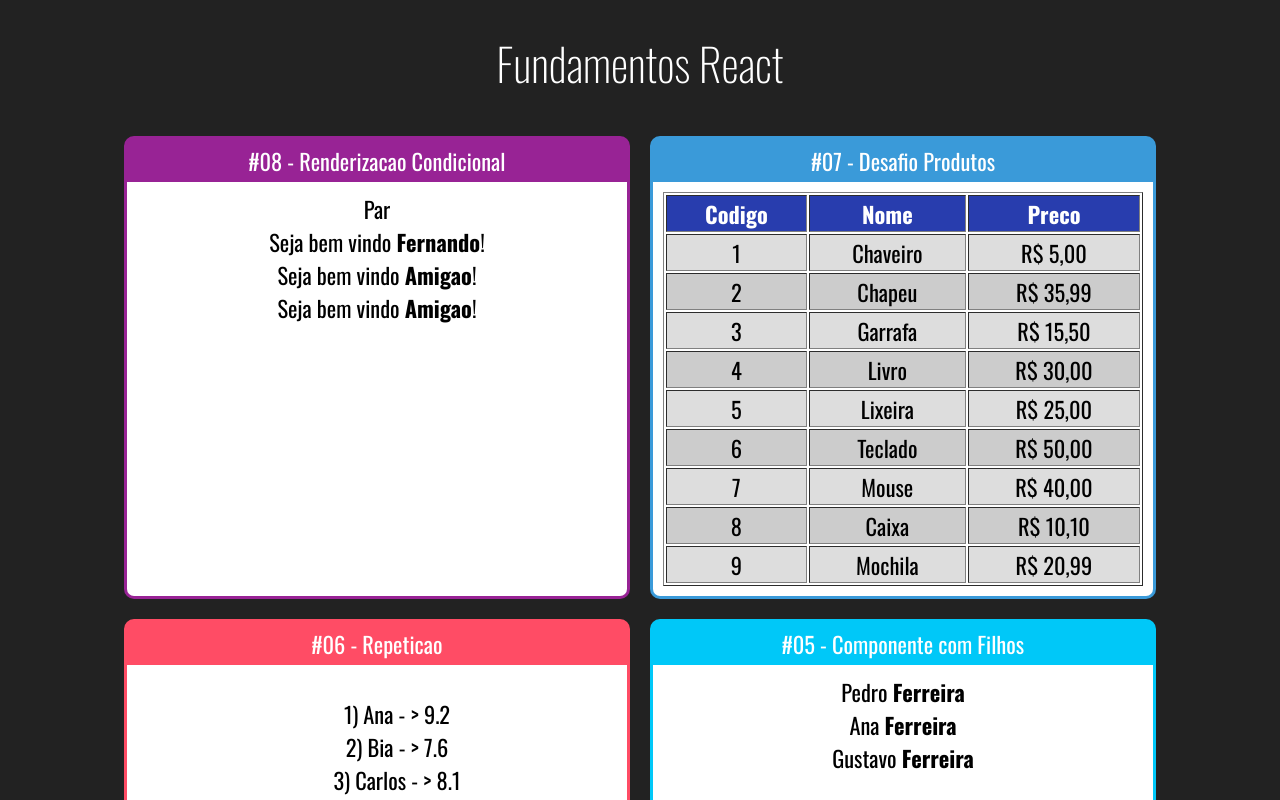
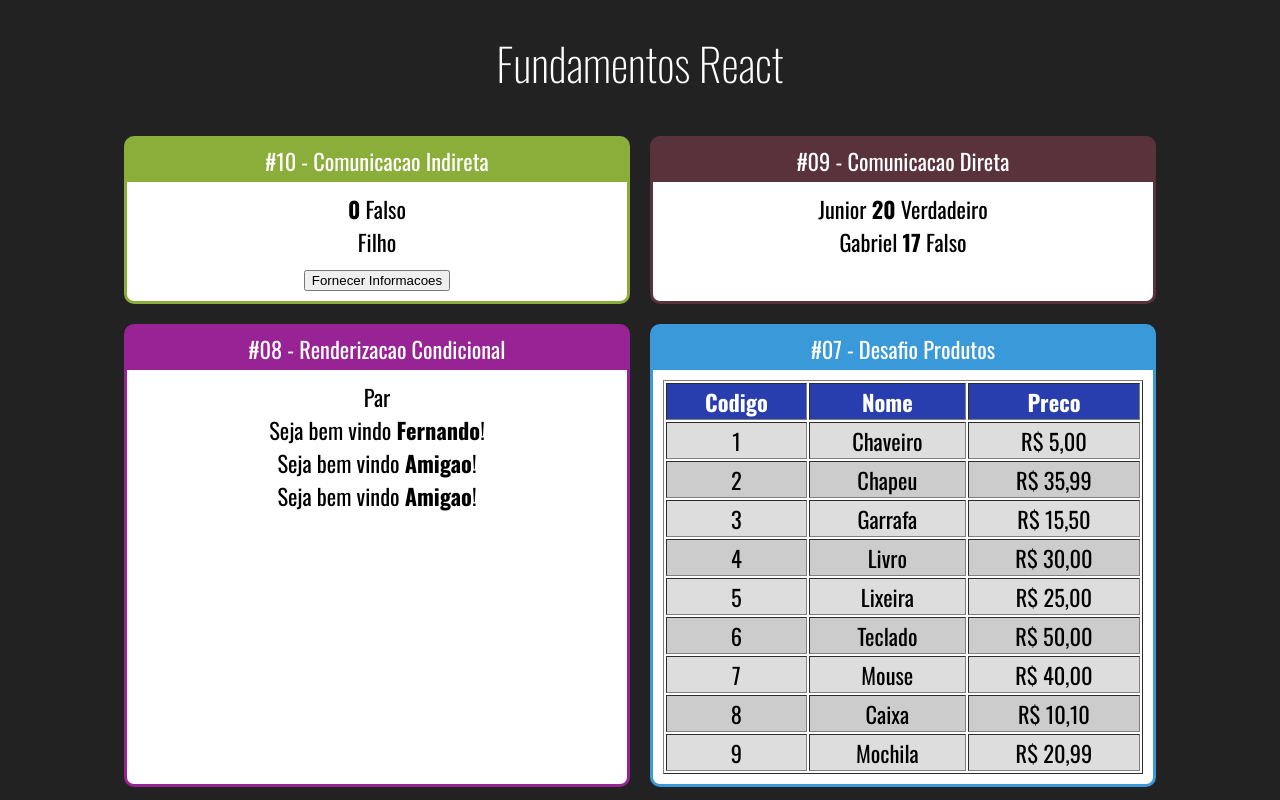
Before and after one commit to migvidro/curso-react, a React (Create React App) app in the folder fundamentos-react/: page / in a window 1280 px wide. Shown: the top 800 px of the page. Built offline with nearby package versions, Linux system fonts and the light colour scheme.

Commit message:
communication between components using props and callback

```diff
--- a/fundamentos-react/src/App.jsx
+++ b/fundamentos-react/src/App.jsx
@@ -13,11 +13,19 @@
 import TabelaProduto from "./components/repeticao/TabelaProdutos";
 import ParOuImpar from "./components/condicional/ParOuImpar";
 import UsuarioInfo from "./components/condicional/UsuarioInfo";
+import DiretaPai from "./components/comunicacao/DiretaPai";
+import IndiretaPai from "./components/comunicacao/IndiretaPai";
 
 export default () => (
   <div className="App">
     <h1>Fundamentos React</h1>
     <div className="Cards">
+    <Card titulo="#10 - Comunicacao Indireta" color="#8BAD39">
+        <IndiretaPai />
+      </Card>
+      <Card titulo="#09 - Comunicacao Direta" color="#59323C">
+        <DiretaPai />
+      </Card>
       <Card titulo="#08 - Renderizacao Condicional" color="#982395">
         <ParOuImpar numero={20} />
         <UsuarioInfo usuario={{ nome: "Fernando" }} />
--- /dev/null
+++ b/fundamentos-react/src/components/comunicacao/DiretaFilho.jsx
@@ -0,0 +1,13 @@
+import React from "react";
+
+const DiretaFilho = (props) => {
+    return (
+        <div>
+            <span>{props.nome} </span>
+            <span><strong>{props.idade}</strong> </span>
+            <span>{props.nerd ? "Verdadeiro" : "Falso"}</span>
+        </div>
+    );
+};
+
+export default DiretaFilho;
--- /dev/null
+++ b/fundamentos-react/src/components/comunicacao/DiretaPai.jsx
@@ -0,0 +1,13 @@
+import React from "react";
+import DiretaFilho from "./DiretaFilho";
+
+const DiretaPai = (props) => {
+  return (
+    <div>
+      <DiretaFilho nome="Junior" idade={20} nerd={true} />
+      <DiretaFilho nome="Gabriel" idade={17} nerd={false} />
+    </div>
+  );
+};
+
+export default DiretaPai;
--- /dev/null
+++ b/fundamentos-react/src/components/comunicacao/IndiretaFilho.jsx
@@ -0,0 +1,14 @@
+import React from "react";
+
+const IndiretaFilho = (props) => {
+  return (
+    <div>
+      <div>Filho</div>
+      <button onClick={(e) => props.quandoClicar("Joao", 53, true)}>
+        Fornecer Informacoes
+      </button>
+    </div>
+  );
+};
+
+export default IndiretaFilho;
--- /dev/null
+++ b/fundamentos-react/src/components/comunicacao/IndiretaPai.jsx
@@ -0,0 +1,29 @@
+import React from "react";
+import IndiretaFilho from "./IndiretaFilho";
+
+const IndiretaPai = (props) => {
+  let nome = "";
+  let idade = 0;
+  let nerd = false;
+
+  function fornecerInformacoes(nomeParam, idadeParam, nerdParam) {
+    nome = nomeParam;
+    idade = idadeParam;
+    nerd = nerdParam;
+  }
+
+  return (
+    <div>
+      <div>
+        <span>{nome} </span>
+        <span>
+          <strong>{idade}</strong>{" "}
+        </span>
+        <span>{nerd ? "Verdadeiro" : "Falso"}</span>
+      </div>
+      <IndiretaFilho quandoClicar={fornecerInformacoes} />
+    </div>
+  );
+};
+
+export default IndiretaPai;
```
